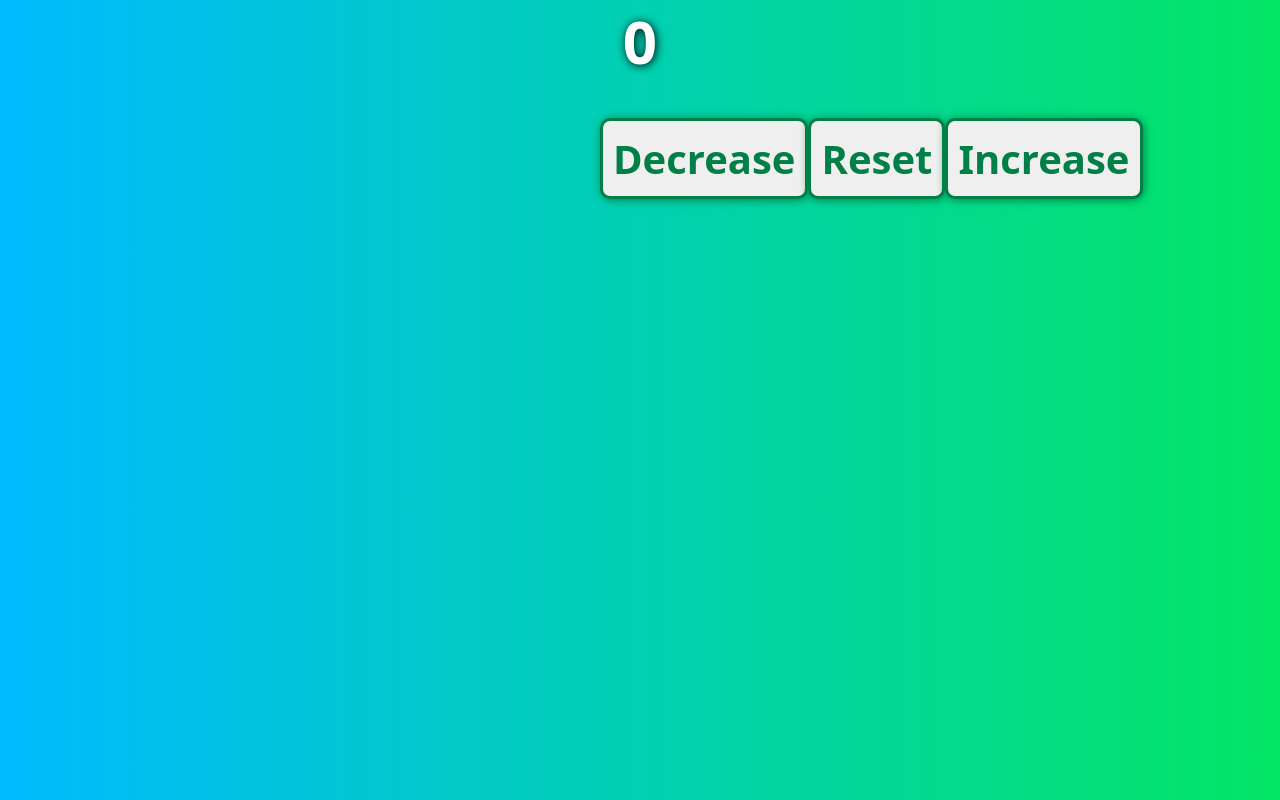
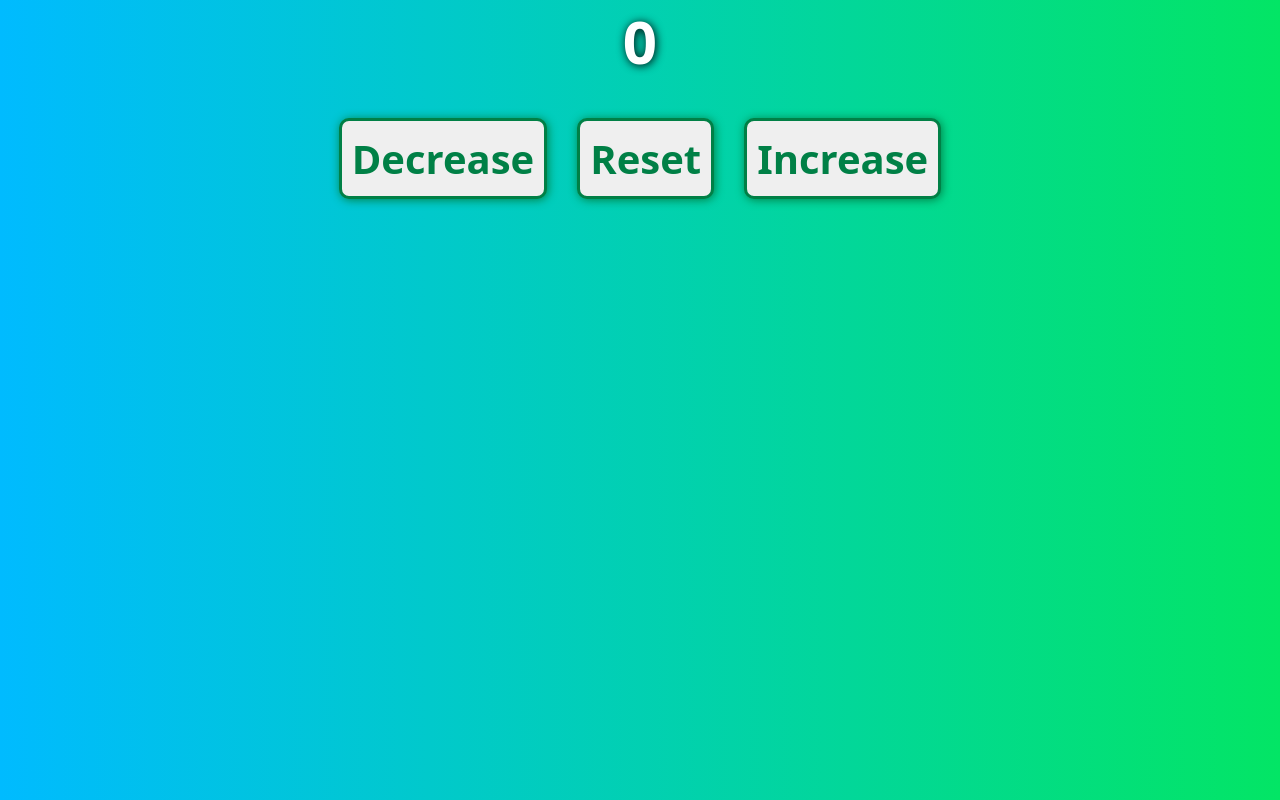
Before and after one commit to brenoviske/MyCounter, a plain HTML site: page index.html in a window 1280 px wide. Drawn offline with Linux system fonts and the light colour scheme.

Commit message:
feat: Changing the layout

```diff
--- a/style.css
+++ b/style.css
@@ -22,11 +22,11 @@ body {
 
 #gridcontainer {
 
-    display: grid;
-    grid-template-columns: repeat(3,1fr);
-    place-items: center;
-    margin-right: 600px;
-    margin-left: 600px;
+  display: flex;
+  flex-direction: row;
+  align-items: center;
+  justify-content: center;
+  gap: 30px;
 }
 
 .buttons{
```
